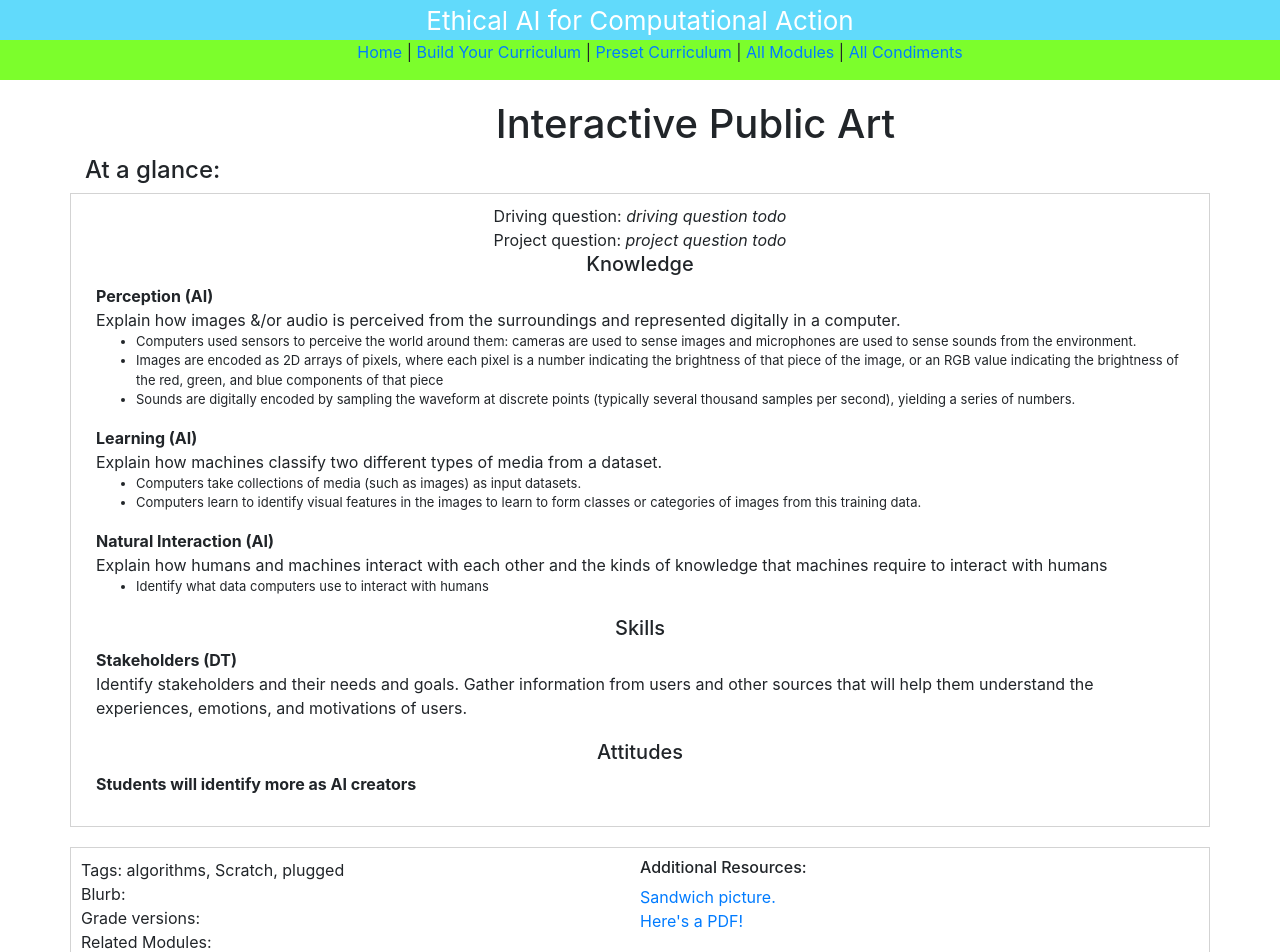
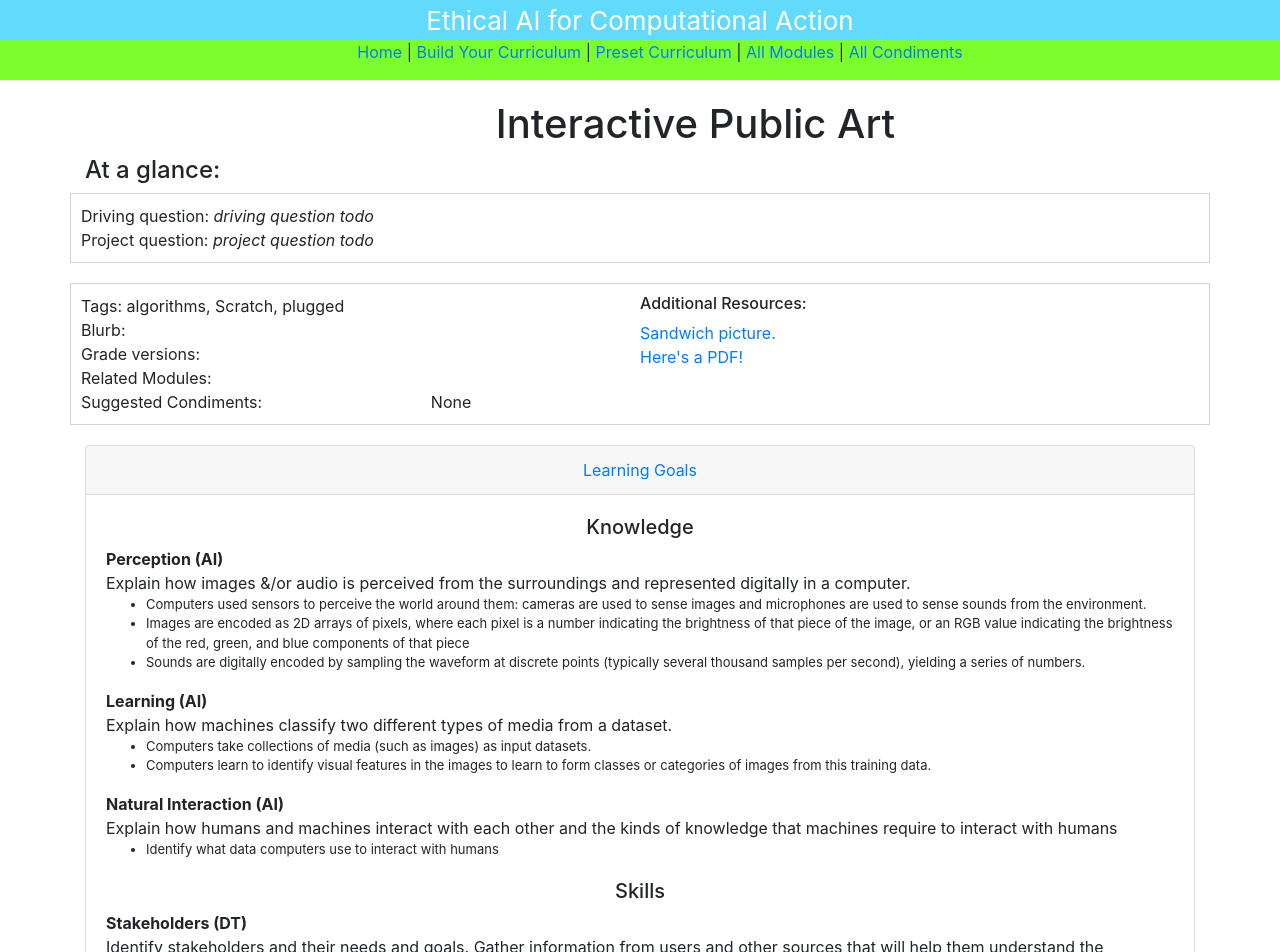
Before and after one commit to brandonwang15/meng-sandwich-app, a React (Create React App) app in the folder client/: page /sandwich/1 in a window 1280 px wide. Shown: the top 952 px of the page. Built offline with nearby package versions, Linux system fonts and the light colour scheme.

Commit message:
Make learning goals a collapsable Bootstrap card.

```diff
--- a/client/src/components/modules/sandwich-builder-v2/LearningGoalsDisplay.js
+++ b/client/src/components/modules/sandwich-builder-v2/LearningGoalsDisplay.js
@@ -24,10 +24,13 @@ class LearningGoalsDisplay extends React.Component {
     render() {
 
         return (
-            <InfoBox className="row">
+            <div className="card">
+                <a className="card-header" data-toggle="collapse" href="#collapseInfo" role="button" aria-expanded="false" aria-controls="collapseInfo">
+                    Learning Goals
+                </a>
+                <div className="card-body collapse show" id="collapseInfo">
+                    <div className="row">
                         <div className="col">
-                    Driving question: <em>{this.props.sandwich.drivingQuestion}</em><br />
-                                    Project question: <em>{this.props.sandwich.projectQuestion}</em><br />
                             {Object.entries(this.props.sandwich.learningGoals).map(tuple => {
                                 let obj = tuple[1];
                                 let subComponents = obj.goals.map(goal =>
@@ -48,7 +51,10 @@ class LearningGoalsDisplay extends React.Component {
 
                             })}
                         </div>
-            </InfoBox>
+                    </div>
+                </div>
+            </div>
+
         )
     }
 }
--- a/client/src/components/pages/SandwichPage.js
+++ b/client/src/components/pages/SandwichPage.js
@@ -56,7 +56,12 @@ class SandwichPage extends React.Component {
                     <div className="container">
                         <MainHeading>{this.props.sandwich.title}</MainHeading>
                         <Subheading>At a glance:</Subheading>
-                        <LearningGoalsDisplay sandwich={this.props.sandwich}/>
+                        <InfoBox className="row">
+                            <div>
+                                Driving question: <em>{this.props.sandwich.drivingQuestion}</em><br />
+                                Project question: <em>{this.props.sandwich.projectQuestion}</em><br />
+                            </div>
+                        </InfoBox>
                         <InfoBox className="row">
                             <div className="col">
                                 <div className="row">
@@ -97,6 +102,7 @@ class SandwichPage extends React.Component {
                             </div>
 
                         </InfoBox>
+                        <LearningGoalsDisplay sandwich={this.props.sandwich} />
 
                         <Subheading>Customize it!</Subheading>
                         <BuilderContainer className="row">
```
Lines whose indentation alone changed are shown as unchanged.
